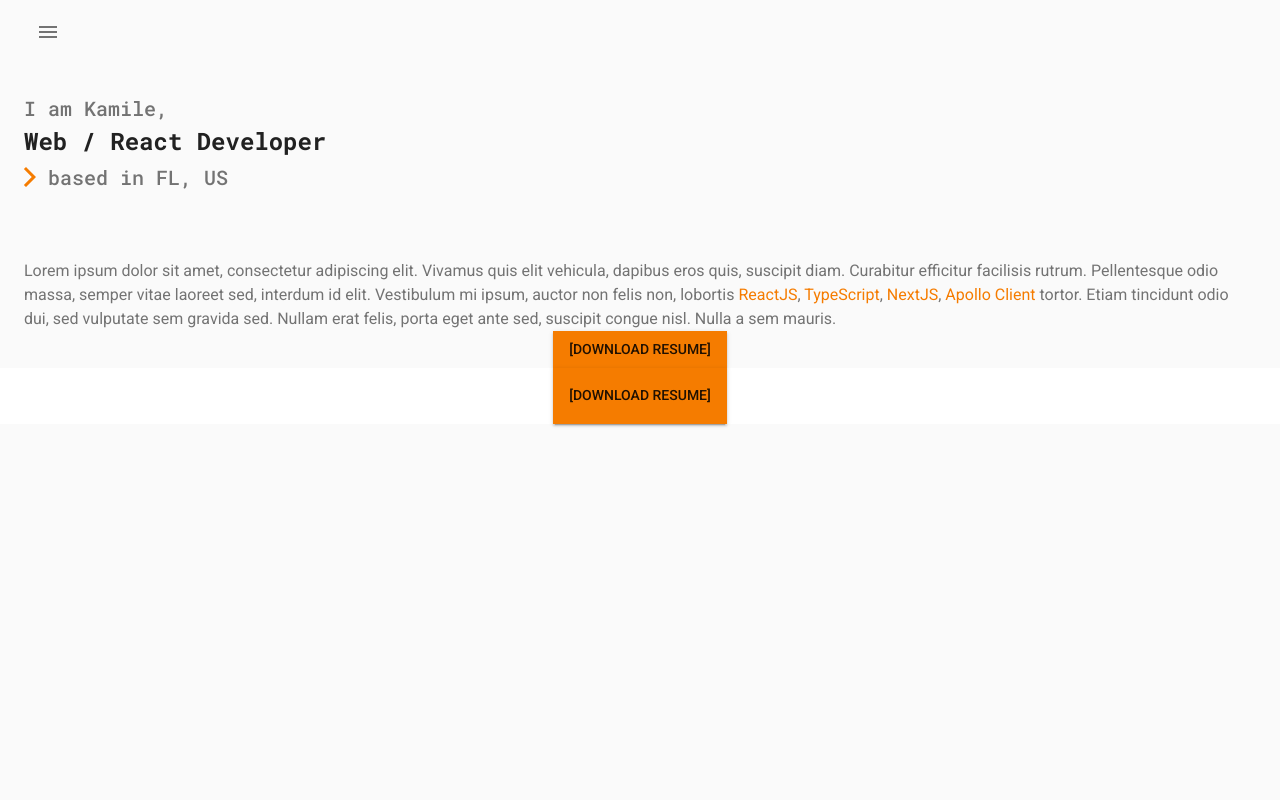
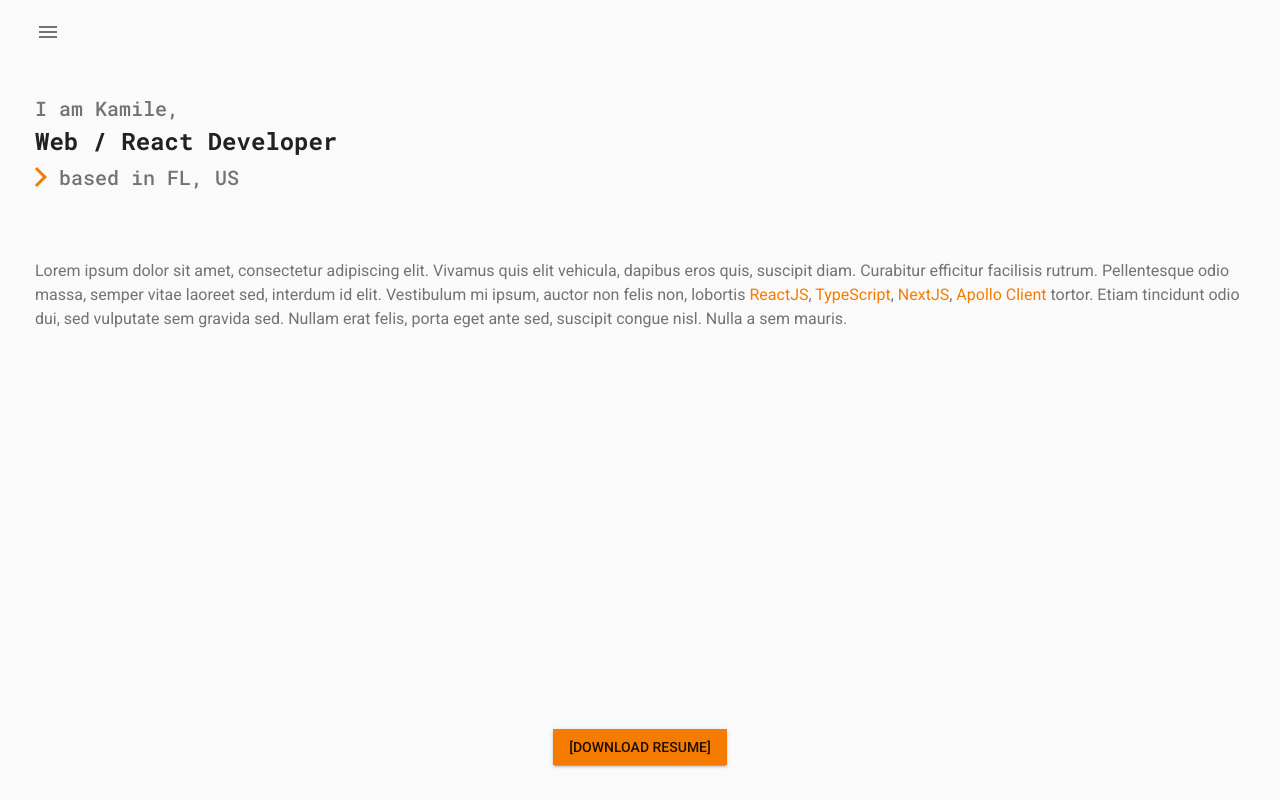
Before and after one commit to fufukha/my-portfolio, a Next.js app: page / in a window 1280 px wide. Built offline with nearby package versions, Linux system fonts and the light colour scheme.

Commit message:
removed nav from layout

```diff
--- a/components/Layout.tsx
+++ b/components/Layout.tsx
@@ -1,7 +1,6 @@
 import { Container, makeStyles } from '@material-ui/core'
 import Header from './Header'
 import Meta from './Meta'
-import Nav from './Nav'
 
 type LayoutProps = {
   children: JSX.Element
@@ -9,7 +8,8 @@ type LayoutProps = {
 
 const useStyles = makeStyles({
   container: {
-    paddingTop: '96px',
+    padding: '96px 35px 35px 35px',
+    height: '100vh',
   },
 })
 
@@ -21,7 +21,6 @@ const Layout = ({ children }: LayoutProps) => {
       <Meta />
       <Header />
       <Container className={classes.container} component='main'>{children}</Container>
-      <Nav />
     </>
   )
 }
--- a/components/Nav.tsx
+++ b/components/Nav.tsx
@@ -3,9 +3,7 @@ import { BottomNavigation, Button } from "@material-ui/core"
 const Nav = () => {
   return (
     <BottomNavigation component='nav'>
-      <Button variant='contained' color='primary'>
-        [download resume]
-      </Button>
+
     </BottomNavigation>
   )
 }
```
